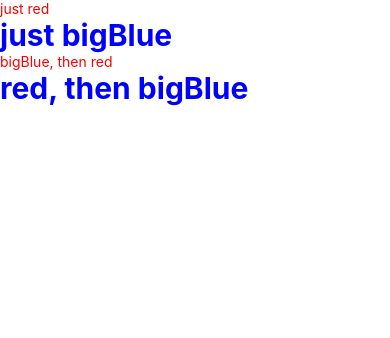
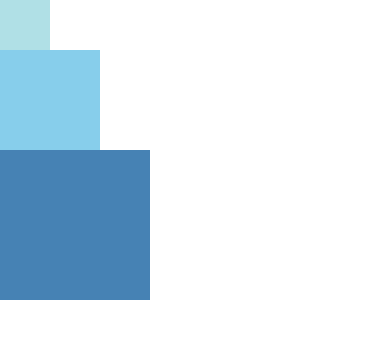
Before and after one commit to josonho/RN-demo, a React Native app: screen / in a window 390 px wide. Shown: the top 338 px of the page. Built offline with nearby package versions, Linux system fonts and the light colour scheme.

Commit message:
指定宽高

```diff
--- a/App.js
+++ b/App.js
@@ -1,26 +1,14 @@
 import React, { Component } from 'react';
-import { StyleSheet, Text, View } from 'react-native';
+import { View } from 'react-native';
 
-export default class LostOfStyles extends Component {
-    render () {
+export default class FixedDimensionsBasics extends Component {
+    render() {
         return (
             <View>
-                <Text style={styles.red}>just red</Text>
-                <Text style={styles.bigBlue}>just bigBlue</Text>
-                <Text style={styles.red, styles.red}>bigBlue, then red</Text>
-                <Text style={styles.red, styles.bigBlue}>red, then bigBlue</Text>
+                <View style={{width: 50, height: 50, backgroundColor: 'powderblue'}}/>
+                <View style={{width: 100, height: 100, backgroundColor: 'skyblue'}}/>
+                <View style={{width: 150, height: 150, backgroundColor: 'steelblue'}}/>
             </View>
         )
     }
 }
-
-const styles = StyleSheet.create({
-    bigBlue: {
-        color: 'blue',
-        fontWeight: 'bold',
-        fontSize: 30,
-    },
-    red: {
-        color: 'red',
-    }
-})
```
